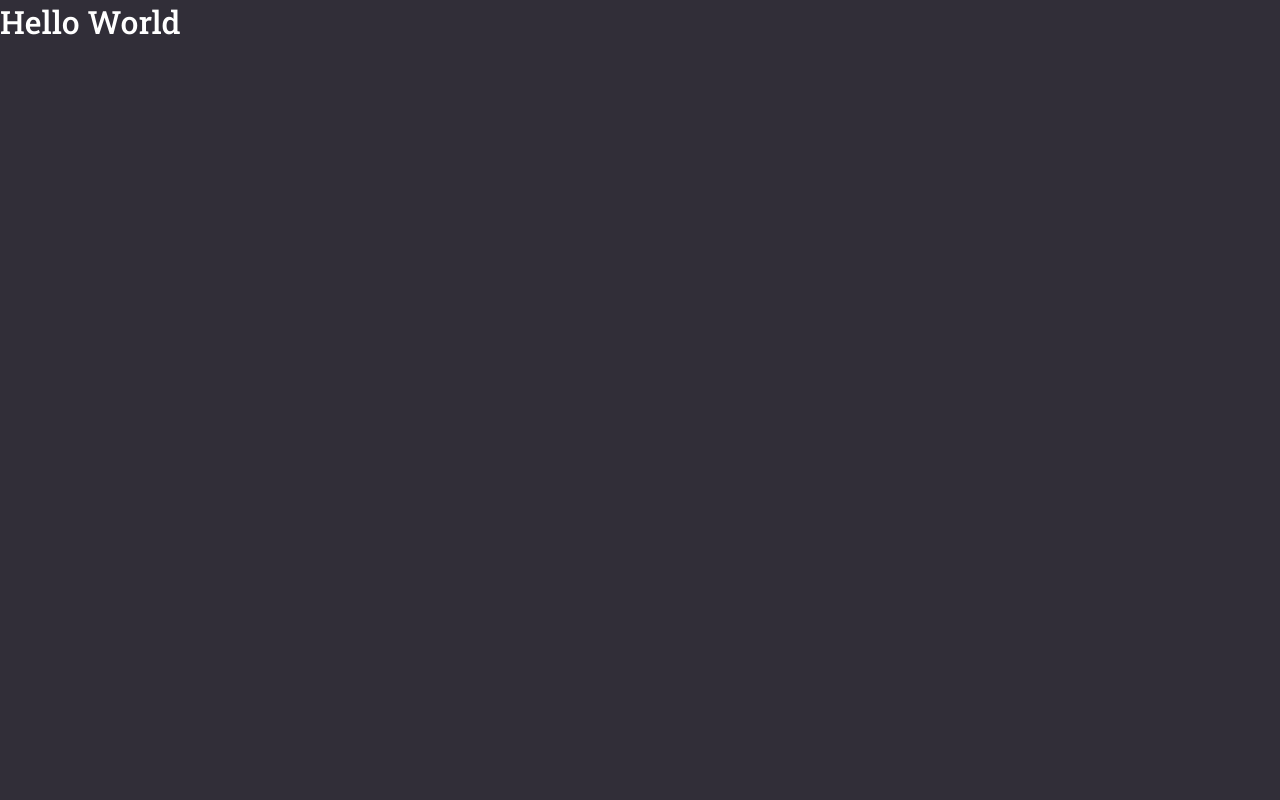
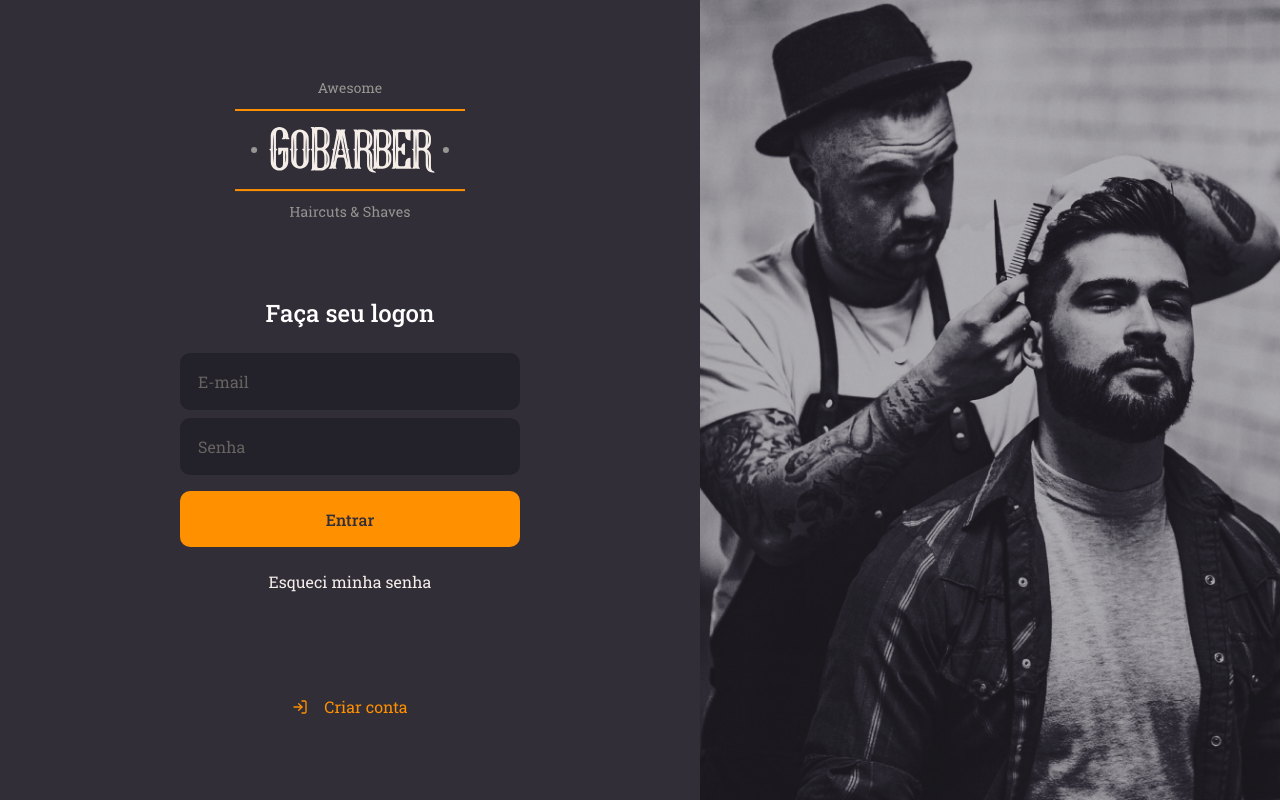
Before and after one commit to lgmaster/GoBarber-Web, a React (Create React App) app: page / in a window 1280 px wide. Built offline with nearby package versions, Linux system fonts and the light colour scheme.

Commit message:
feat: add html and styled SignIn component

```diff
--- a/src/App.tsx
+++ b/src/App.tsx
@@ -1,10 +1,11 @@
 import React from 'react';
 
+import SignIn from './pages/SignIn';
 import GlobalStyle from './styles/global';
 
 const App: React.FC = () => (
   <>
-    <h1>Hello World</h1>
+    <SignIn />
     <GlobalStyle />
   </>
 );
--- /dev/null
+++ b/src/pages/SignIn/index.tsx
@@ -0,0 +1,32 @@
+import React from 'react';
+import { FiLogIn } from 'react-icons/fi';
+
+import logoImg from '../../assets/logo.svg';
+
+import { Container, Content, Background } from './styles';
+
+const SignIn: React.FC = () => (
+  <Container>
+    <Content>
+      <img src={logoImg} alt="GoBarber" />
+      <form>
+        <h1>Faça seu logon</h1>
+
+        <input type="text" placeholder="E-mail" />
+        <input type="password" placeholder="Senha" />
+
+        <button type="submit">Entrar</button>
+
+        <a href="forgot">Esqueci minha senha</a>
+      </form>
+
+      <a href="login">
+        <FiLogIn />
+        Criar conta
+      </a>
+    </Content>
+    <Background />
+  </Container>
+);
+
+export default SignIn;
--- /dev/null
+++ b/src/pages/SignIn/styles.ts
@@ -0,0 +1,108 @@
+import styled from 'styled-components';
+import { shade } from 'polished';
+
+import signInBackground from '../../assets/sign-in-background.png';
+
+export const Container = styled.section`
+  height: 100vh;
+
+  display: flex;
+  align-items: stretch;
+`;
+
+export const Content = styled.div`
+  display: flex;
+  flex-direction: column;
+  align-items: center;
+
+  place-content: center;
+
+  width: 100%;
+  max-width: 700px;
+
+  img {
+    width: 231px;
+  }
+
+  form {
+    margin: 80px 0;
+    width: 340px;
+    text-align: center;
+
+    h1 {
+      margin-bottom: 24px;
+    }
+
+    input {
+      background: #232129;
+      border-radius: 10px;
+      border: 2px solid #232129;
+      padding: 16px;
+      width: 100%;
+
+      color: #f4ede8;
+
+      &::placeholder {
+        color: #666360;
+      }
+
+      & + input {
+        margin-top: 8px;
+      }
+    }
+
+    button {
+      background: #ff9000;
+      height: 56px;
+      border-radius: 10px;
+      border: 0;
+      padding: 0 16px;
+      color: #312e38;
+      width: 100%;
+      font-weight: 500;
+      margin-top: 16px;
+      transition: background 0.2s;
+
+      &:hover {
+        background: ${shade(0.2, '#ff9000')};
+      }
+    }
+
+    a {
+      color: #f4ede8;
+      display: block;
+      margin-top: 24px;
+      text-decoration: none;
+      transition: color 0.2s;
+
+      &:hover {
+        color: ${shade(0.2, '#f4ede8')};
+      }
+    }
+  }
+
+  > a {
+    color: #ff9000;
+    display: block;
+    margin-top: 24px;
+    text-decoration: none;
+    transition: color 0.2s;
+
+    display: flex;
+    align-items: center;
+
+    svg {
+      margin-right: 16px;
+    }
+
+    &:hover {
+      color: ${shade(0.2, '#ff9000')};
+    }
+  }
+`;
+
+export const Background = styled.div`
+  flex: 1;
+  background: url(${signInBackground}) no-repeat center;
+  background-size: cover;
+`;
```
